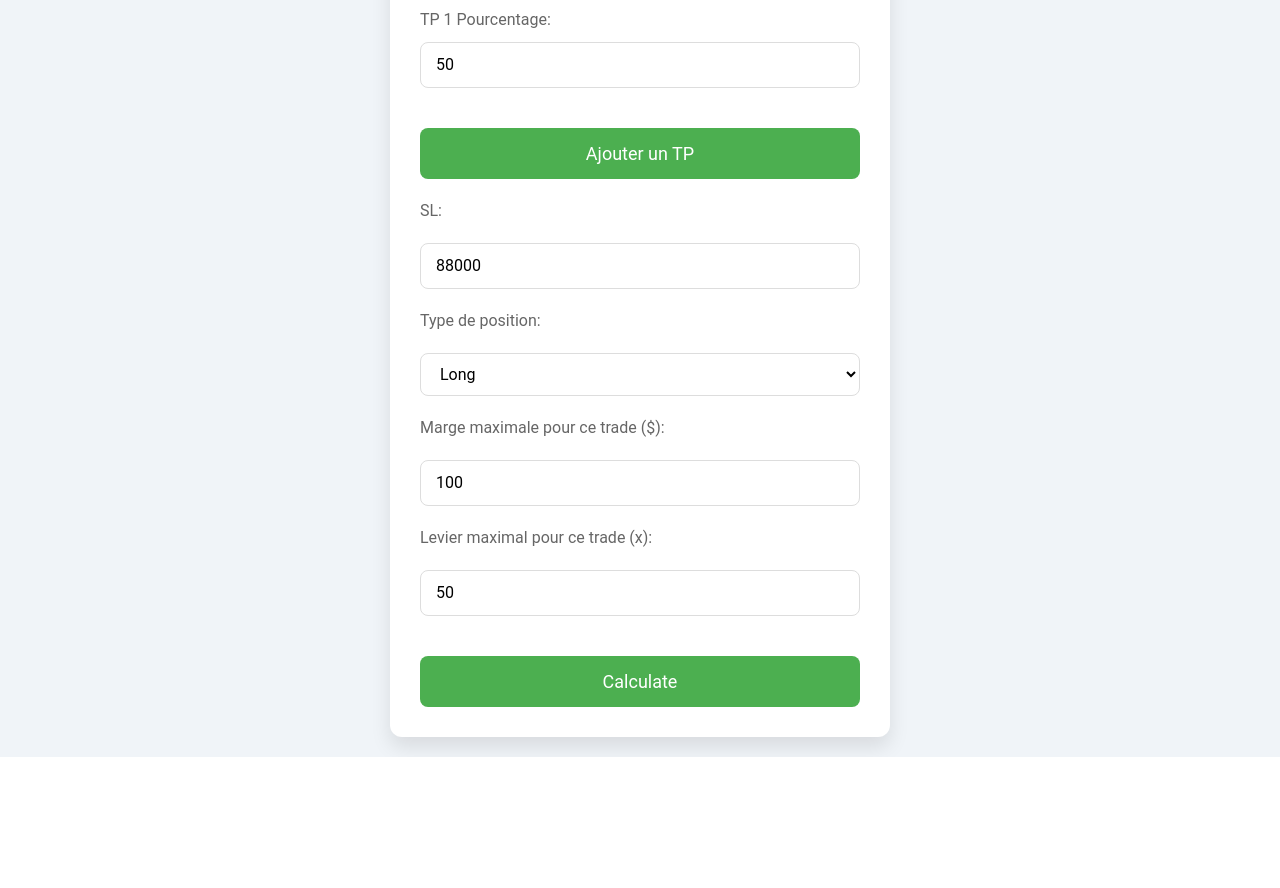
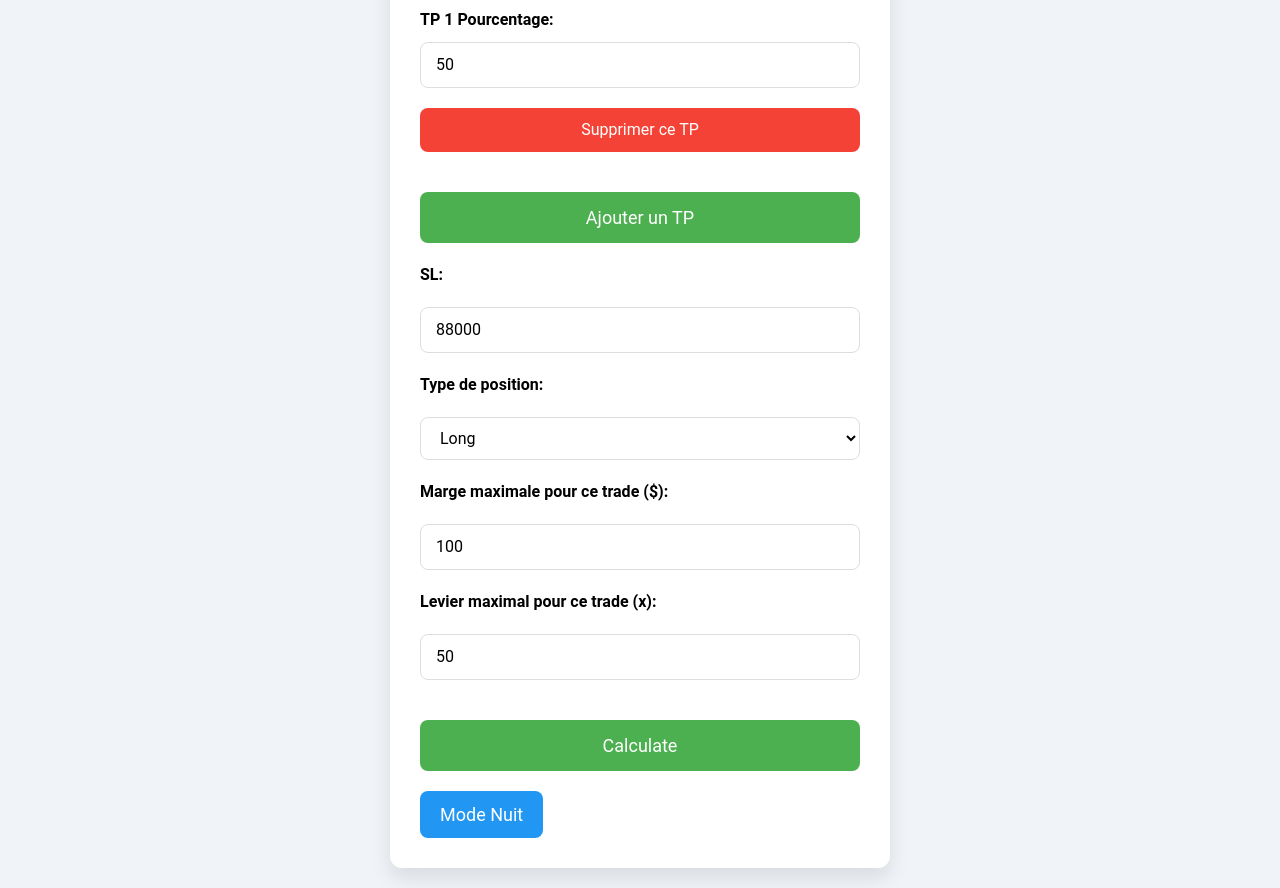
Before and after one commit to lem6z/trade-calculator, a Next.js app: page / in a window 1280 px wide. Shown: the part 534-1422 px from the top of the page. Before the commit the page ends 1291 px from the top, so only its background shows below. Built offline with nearby package versions, Linux system fonts and the light colour scheme.

Commit message:
Ajout d'un mode nuit

```diff
--- a/app/page.tsx
+++ b/app/page.tsx
@@ -10,8 +10,9 @@ export default function Home() {
   const [stopLossPrice, setStopLossPrice] = useState(88000);
   const [positionType, setPositionType] = useState("long");
   const [maxMargin, setMaxMargin] = useState(100);
-  const [maxLeverage, setMaxLeverage] = useState(50); // Nouveau champ
+  const [maxLeverage, setMaxLeverage] = useState(50);
   const [result, setResult] = useState<any>(null);
+  const [isNightMode, setIsNightMode] = useState(false); // État pour gérer le mode nuit
 
   const addTargetPrice = () => {
     setTargetPrices([...targetPrices, { targetPrice: 0, percentage: 0 }]);
@@ -20,6 +21,11 @@ export default function Home() {
   const handleTargetPriceChange = (index: number, field: string, value: number) => {
     const updatedTargetPrices = [...targetPrices];
     updatedTargetPrices[index] = { ...updatedTargetPrices[index], [field]: value };
+    setTargetPrices(updatedTargetPrices);
+  };
+
+  const removeTargetPrice = (index: number) => {
+    const updatedTargetPrices = targetPrices.filter((_, i) => i !== index);
     setTargetPrices(updatedTargetPrices);
   };
 
@@ -36,7 +42,6 @@ export default function Home() {
     const positionSize = riskAmount / diff;
     const positionValue = positionSize * entry;
 
-    // Calcul du PnL global basé sur plusieurs TP
     let totalPnL = 0;
     let totalPercentage = 0;
     targetPrices.forEach((target) => {
@@ -49,13 +54,11 @@ export default function Home() {
       totalPercentage += target.percentage;
     });
 
-    // Calcul du levier
     let leverage = positionValue / maxMargin;
-    leverage = Math.min(Math.round(leverage), maxLeverage); // Cap sur le levier max autorisé
+    leverage = Math.min(Math.round(leverage), maxLeverage);
 
-    const realMargin = positionValue / leverage; // Montant à investir sans levier
+    const realMargin = positionValue / leverage;
 
-    // Calcul du Risk-Reward ratio
     let rr = 0;
     targetPrices.forEach((target) => {
       const targetPrice = parseFloat(target.targetPrice.toString());
@@ -77,6 +80,10 @@ export default function Home() {
     });
   };
 
+  const toggleNightMode = () => {
+    setIsNightMode(!isNightMode); // Bascule entre le mode jour et le mode nuit
+  };
+
   return (
     <main
       style={{
@@ -84,7 +91,8 @@ export default function Home() {
         justifyContent: "center",
         alignItems: "center",
         minHeight: "100vh",
-        backgroundColor: "#f0f4f8",
+        backgroundColor: isNightMode ? "#121212" : "#f0f4f8", // Fond différent selon le mode
+        color: isNightMode ? "#ffffff" : "#000000", // Texte différent selon le mode
         fontFamily: "'Roboto', sans-serif",
         padding: 20,
       }}
@@ -93,10 +101,10 @@ export default function Home() {
         style={{
           maxWidth: 500,
           width: "100%",
-          backgroundColor: "#ffffff",
+          backgroundColor: isNightMode ? "#333" : "#ffffff", // Fond du bloc
           borderRadius: 12,
           padding: 30,
-          boxShadow: "0 10px 20px rgba(0, 0, 0, 0.1)",
+          boxShadow: isNightMode ? "0 10px 20px rgba(255, 255, 255, 0.1)" : "0 10px 20px rgba(0, 0, 0, 0.1)",
           transition: "all 0.3s ease-in-out",
           transform: result ? "scale(1.05)" : "scale(1)",
         }}
@@ -105,7 +113,7 @@ export default function Home() {
           style={{
             fontSize: 28,
             textAlign: "center",
-            color: "#333",
+            color: isNightMode ? "#ffffff" : "#333", // Couleur du titre
             marginBottom: 30,
             fontWeight: "bold",
             letterSpacing: "0.5px",
@@ -115,50 +123,66 @@ export default function Home() {
         </h1>
 
         <div style={{ display: "flex", flexDirection: "column", gap: 20 }}>
-          <label style={labelStyle}>Capital ($):</label>
+          <label style={{ ...labelStyle, color: isNightMode ? "#ffffff" : "#000000" }}>Capital ($):</label>
           <input
             type="number"
             value={capital}
             onChange={(e) => setCapital(Number(e.target.value))}
-            style={inputStyle}
+            style={inputStyle(isNightMode)}
           />
 
-          <label style={labelStyle}>Risque en (%):</label>
+          <label style={{ ...labelStyle, color: isNightMode ? "#ffffff" : "#000000" }}>Risque en (%):</label>
           <input
             type="number"
             value={risk}
             onChange={(e) => setRisk(Number(e.target.value))}
-            style={inputStyle}
+            style={inputStyle(isNightMode)}
           />
 
-          <label style={labelStyle}>Prix d'achat:</label>
+          <label style={{ ...labelStyle, color: isNightMode ? "#ffffff" : "#000000" }}>Prix d'achat:</label>
           <input
             type="number"
             value={entryPrice}
             onChange={(e) => setEntryPrice(Number(e.target.value))}
-            style={inputStyle}
+            style={inputStyle(isNightMode)}
           />
 
           {targetPrices.map((target, index) => (
             <div key={index} style={{ display: "flex", flexDirection: "column", gap: 10 }}>
-              <label style={labelStyle}>TP {index + 1} Prix:</label>
+              <label style={{ ...labelStyle, color: isNightMode ? "#ffffff" : "#000000" }}>TP {index + 1} Prix:</label>
               <input
                 type="number"
                 value={target.targetPrice}
                 onChange={(e) =>
                   handleTargetPriceChange(index, "targetPrice", Number(e.target.value))
                 }
-                style={inputStyle}
+                style={inputStyle(isNightMode)}
               />
-              <label style={labelStyle}>TP {index + 1} Pourcentage:</label>
+              <label style={{ ...labelStyle, color: isNightMode ? "#ffffff" : "#000000" }}>TP {index + 1} Pourcentage:</label>
               <input
                 type="number"
                 value={target.percentage}
                 onChange={(e) =>
                   handleTargetPriceChange(index, "percentage", Number(e.target.value))
                 }
-                style={inputStyle}
+                style={inputStyle(isNightMode)}
               />
+              <button
+                onClick={() => removeTargetPrice(index)}
+                style={{
+                  marginTop: 10,
+                  padding: "10px 20px",
+                  backgroundColor: "#f44336",
+                  color: "#fff",
+                  border: "none",
+                  borderRadius: 8,
+                  fontSize: 16,
+                  cursor: "pointer",
+                  transition: "all 0.3s ease-in-out",
+                }}
+              >
+                Supprimer ce TP
+              </button>
             </div>
           ))}
           <button
@@ -174,48 +198,42 @@ export default function Home() {
               cursor: "pointer",
               transition: "all 0.3s ease-in-out",
             }}
-            onMouseOver={(e) =>
-              (e.currentTarget.style.backgroundColor = "#45a049")
-            }
-            onMouseOut={(e) =>
-              (e.currentTarget.style.backgroundColor = "#4CAF50")
-            }
           >
             Ajouter un TP
           </button>
 
-          <label style={labelStyle}>SL:</label>
+          <label style={{ ...labelStyle, color: isNightMode ? "#ffffff" : "#000000" }}>SL:</label>
           <input
             type="number"
             value={stopLossPrice}
             onChange={(e) => setStopLossPrice(Number(e.target.value))}
-            style={inputStyle}
+            style={inputStyle(isNightMode)}
           />
 
-          <label style={labelStyle}>Type de position:</label>
+          <label style={{ ...labelStyle, color: isNightMode ? "#ffffff" : "#000000" }}>Type de position:</label>
           <select
             value={positionType}
             onChange={(e) => setPositionType(e.target.value)}
-            style={inputStyle}
+            style={inputStyle(isNightMode)}
           >
             <option value="long">Long</option>
             <option value="short">Short</option>
           </select>
 
-          <label style={labelStyle}>Marge maximale pour ce trade ($):</label>
+          <label style={{ ...labelStyle, color: isNightMode ? "#ffffff" : "#000000" }}>Marge maximale pour ce trade ($):</label>
           <input
             type="number"
             value={maxMargin}
             onChange={(e) => setMaxMargin(Number(e.target.value))}
-            style={inputStyle}
+            style={inputStyle(isNightMode)}
           />
 
-          <label style={labelStyle}>Levier maximal pour ce trade (x):</label>
+          <label style={{ ...labelStyle, color: isNightMode ? "#ffffff" : "#000000" }}>Levier maximal pour ce trade (x):</label>
           <input
             type="number"
             value={maxLeverage}
             onChange={(e) => setMaxLeverage(Number(e.target.value))}
-            style={inputStyle}
+            style={inputStyle(isNightMode)}
           />
 
           <button
@@ -231,12 +249,6 @@ export default function Home() {
               cursor: "pointer",
               transition: "all 0.3s ease-in-out",
             }}
-            onMouseOver={(e) =>
-              (e.currentTarget.style.backgroundColor = "#45a049")
-            }
-            onMouseOut={(e) =>
-              (e.currentTarget.style.backgroundColor = "#4CAF50")
-            }
           >
             Calculate
           </button>
@@ -246,9 +258,9 @@ export default function Home() {
               style={{
                 marginTop: 30,
                 padding: 20,
-                backgroundColor: "#f4f4f9",
+                backgroundColor: isNightMode ? "#333" : "#f4f4f9",
                 borderRadius: 8,
-                boxShadow: "0 4px 8px rgba(0, 0, 0, 0.1)",
+                boxShadow: isNightMode ? "0 4px 8px rgba(255, 255, 255, 0.1)" : "0 4px 8px rgba(0, 0, 0, 0.1)",
               }}
             >
               <p style={resultTextStyle}>
@@ -275,24 +287,43 @@ export default function Home() {
             </div>
           )}
         </div>
+
+        {/* Bouton de mode nuit */}
+        <button
+          onClick={toggleNightMode}
+          style={{
+            marginTop: 20,
+            padding: "10px 20px",
+            backgroundColor: "#2196F3",
+            color: "#fff",
+            border: "none",
+            borderRadius: 8,
+            fontSize: 18,
+            cursor: "pointer",
+            transition: "all 0.3s ease-in-out",
+          }}
+        >
+          {isNightMode ? "Mode Jour" : "Mode Nuit"}
+        </button>
       </div>
     </main>
   );
 }
 
-const inputStyle = {
+const inputStyle = (isNightMode: boolean) => ({
   padding: "10px 15px",
   borderRadius: 8,
   border: "1px solid #ddd",
   fontSize: 16,
   outline: "none",
   transition: "border 0.3s ease-in-out",
-  color: "#000",
-};
+  color: isNightMode ? "#fff" : "#000",
+  backgroundColor: isNightMode ? "#121212" : "#fff",
+});
 
 const labelStyle = {
   fontSize: 16,
-  color: "#666",
+  fontWeight: "bold",
 };
 
 const resultTextStyle = {
```
